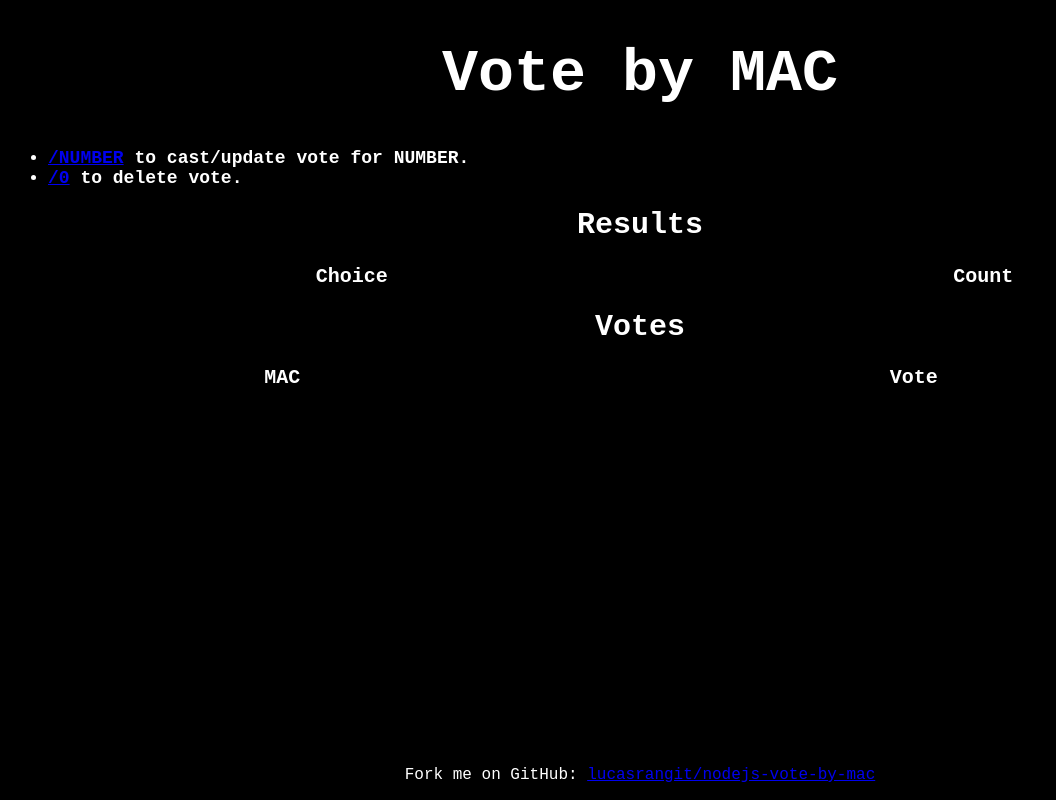
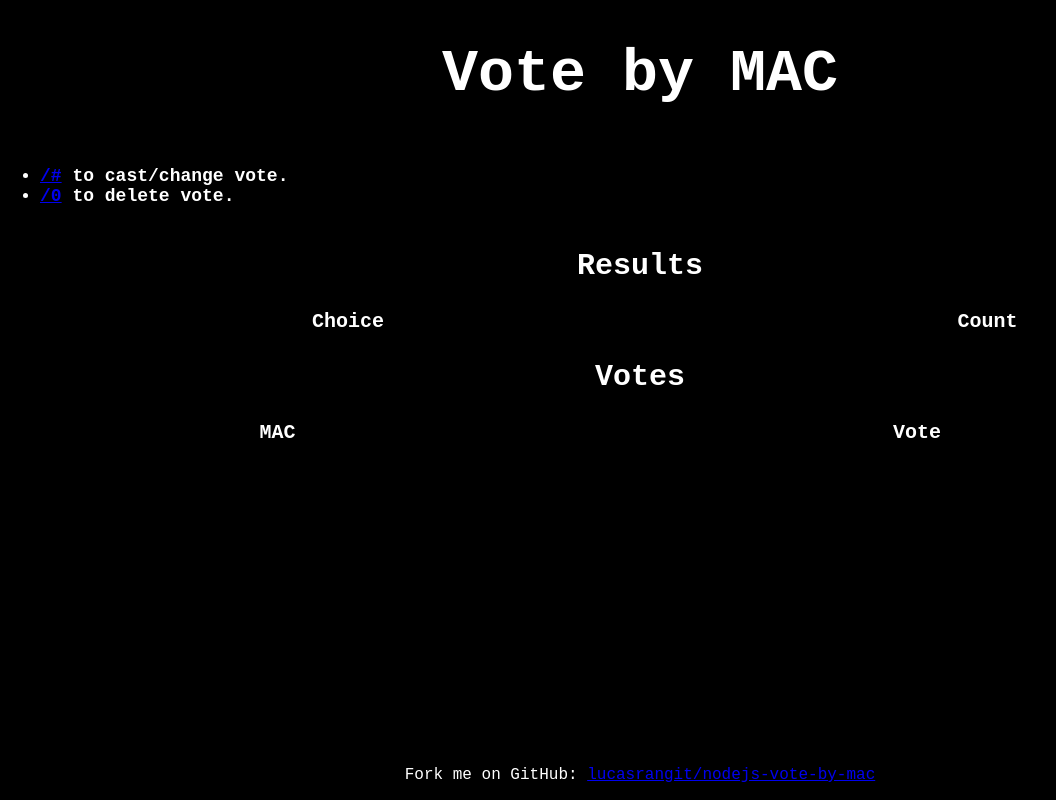
Before and after one commit to robotnyc/nodejs-vote-by-mac, a website: page index.html in a window 1280 px wide. Shown: the whole page, without its empty margins (0-1056 px from the left). Drawn offline with Linux system fonts and the light colour scheme.

Commit message:
view: align footer properly to bottom using flexbox. adjust instructions

```diff
--- a/index.html
+++ b/index.html
@@ -5,6 +5,29 @@
     <meta name="viewport" content="width=device-width, initial-scale=1.0">
     <title>Vote by MAC</title>
     <style>
+        html, body {
+            height: 100%;
+            margin: 0pt;
+        }
+
+        header, main, footer {
+            flex-shrink: 0;
+        }
+
+        header {
+            font-size: 3em;
+        }
+
+        main {
+            flex-grow: 1;
+        }
+
+	    body {
+            min-height: 100vH;
+            display: flex;
+            flex-direction: column;
+        }
+
         body {
             font-family: monospace;
             font-size: 20px;
@@ -12,11 +35,14 @@
             color: #ffffff;
         }
 
-        .header {
+        h1 {
+            max-width: 100%;
+            text-align: center;
+            font-weight: bold;
             font-size: 3em;
         }
 
-        h1 {
+        h2 {
             font-size: 1.5em;
             text-align: center;
         }
@@ -43,32 +69,24 @@
             font-weight: bold;
         }
 
-        .title {
-            max-width: 100%;
-            text-align: center;
-            font-weight: bold;
-            font-size: 3em;
-        }
-
         footer {
-            position: fixed;
-	    left: 0;
-	    bottom: 0;
-	    width: 100%;
-	    text-align: center;
+            position: relative;
+	        width: 100%;
+	        text-align: center;
             font-size: .8em;
         }
     </style>
 </head>
 <body>
-    <h1 class="title">Vote by MAC</h1>
-    <div class="header">
+    <h1>Vote by MAC</h1>
+    <header>
         <ul>
-            <li><a href="/NUMBER">/NUMBER</a> to cast/update vote for NUMBER.</li>
+            <li><a href="/#">/#</a> to cast/change vote.</li>
             <li><a href="/0">/0</a> to delete vote.</li>
         </ul>
-    </div>
-    <h1>Results</h1>
+    </header>
+    <main>
+    <h2>Results</h2>
     <table>
         <tr>
             <th>Choice</th>
@@ -76,7 +94,7 @@
         </tr>
         <span id="tr-choice-count" style="display:none;"></span>
     </table>
-    <h1>Votes</h1>
+    <h2>Votes</h2>
     <table>
         <tr>
             <th>MAC</th>
@@ -84,6 +102,7 @@
         </tr>
         <span id="tr-mac-vote" style="display:none;"></span>
     </table>
+    </main>
     <footer>
         <p>Fork me on GitHub: <a href="https://github.com/lucasrangit/nodejs-vote-by-mac">lucasrangit/nodejs-vote-by-mac</a></p>
     </footer>
```
